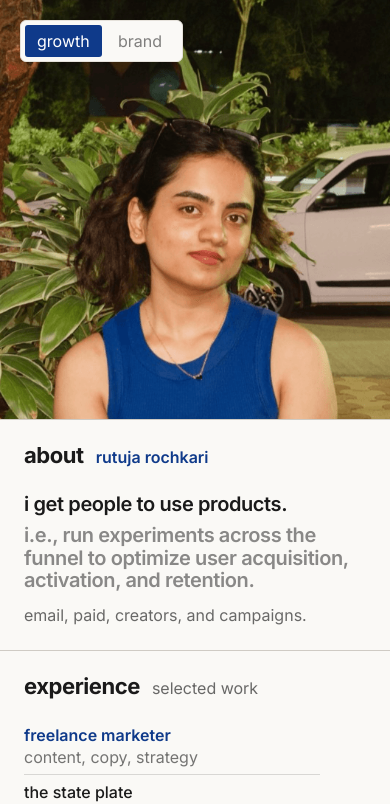
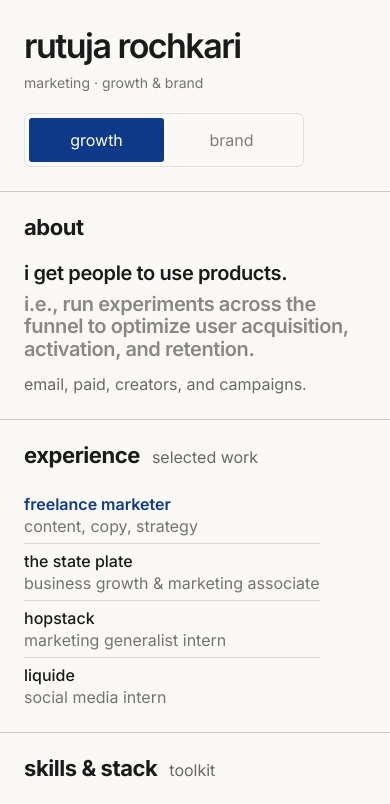
Before and after one commit to rutzonline/portfolio-site, a React (Vite) app: page / in a window 390 px wide. Shown: the top 804 px of the page. Built offline with nearby package versions, Linux system fonts and the light colour scheme; the HTML template or start-up script is replaced by a standard one.

Commit message:
Refine mobile portfolio header, About card and page navigation

```diff
--- a/src/App.tsx
+++ b/src/App.tsx
@@ -259,7 +259,7 @@ function NotesPage({ mode }: { mode: Mode }) {
               </span>
               <span
                 aria-hidden="true"
-                className="text-2xl leading-none text-[color:var(--hl-link)] opacity-0 transition-opacity group-hover:opacity-100"
+                className="text-2xl leading-none text-[color:var(--hl-link)] max-lg:opacity-100 opacity-0 transition-opacity group-hover:opacity-100"
               >
                 ↗
               </span>
@@ -541,7 +541,7 @@ function Experience({ mode }: { mode: Mode }) {
                 style={
                   active ? { background: colorFor(i), color: fg } : undefined
                 }
-                className="flex w-full items-center justify-between gap-4 px-6 py-3 text-left transition-colors duration-200 hover:bg-[#1A1A1A]/[0.03] lg:px-10"
+                className="experience-option flex w-full items-center justify-between gap-4 px-6 py-3 text-left transition-colors duration-200 hover:bg-[#1A1A1A]/[0.03] lg:px-10"
               >
                 <Logo
                   domain={stintDomains[i]}
@@ -937,8 +937,8 @@ function CaseStudy({
         i++
       }
       out.push(
-        <div key={i} className="lg:overflow-x-auto">
-          <table className="w-full border-collapse text-left max-lg:text-sm lg:min-w-[520px]">
+        <div key={i} className="overflow-x-auto">
+          <table className="w-full border-collapse text-left max-lg:text-sm min-w-[520px]">
             <thead>
               <tr>
                 {rows[0].map((h) => (
@@ -1191,7 +1191,7 @@ function CasesPage({ mode }: { mode: Mode }) {
               </span>
               <span
                 aria-hidden="true"
-                className="text-2xl leading-none text-[color:var(--hl-link)] opacity-0 transition-opacity group-hover:opacity-100"
+                className="text-2xl leading-none text-[color:var(--hl-link)] max-lg:opacity-100 opacity-0 transition-opacity group-hover:opacity-100"
               >
                 ↗
               </span>
@@ -1226,6 +1226,13 @@ function readHash(): { mode: Mode | null; page: PageKey | null } {
 }
 
 export default function App() {
+  const [isMobile, setIsMobile] = useState(() => window.matchMedia("(max-width: 1023px)").matches)
+  useEffect(() => {
+    const query = window.matchMedia("(max-width: 1023px)")
+    const update = () => setIsMobile(query.matches)
+    query.addEventListener("change", update)
+    return () => query.removeEventListener("change", update)
+  }, [])
   useEffect(() => {
     // Have both covers decoded before the first focus toggle.
     for (const src of [growthPortrait, contentPortrait]) {
@@ -1414,9 +1421,9 @@ export default function App() {
         }${independentPage ? "h-full min-h-0 " : ""}grid grid-cols-1 lg:h-full lg:grid-cols-[20%_repeat(3,minmax(0,1fr))] lg:grid-rows-2`}
       >
         <Card
-          ariaLabel="Portrait and portfolio focus"
+          ariaLabel="Portfolio focus"
           padded={false}
-          className={`portrait-card relative order-1 min-h-[420px] lg:order-none ${
+          className={`portrait-card relative order-1 lg:min-h-[420px] lg:order-none ${
             page ? "cursor-pointer max-lg:hidden" : ""
           }`}
           onClick={
@@ -1428,11 +1435,15 @@ export default function App() {
               : undefined
           }
         >
-          <PhotoSlideshow active={page !== null} portrait={content.portrait}
-            onReturnHome={page ? close : undefined} />
-          <div className="absolute left-5 top-5">
+          {!isMobile && <PhotoSlideshow active={page !== null} portrait={content.portrait}
+            onReturnHome={page ? close : undefined} />}
+          <div className="mobile-identity px-6 pt-7 lg:hidden">
+            <h1 className="text-[34px] font-semibold leading-[1.08] tracking-[-0.045em]">rutuja rochkari</h1>
+            <p className="mt-2 text-sm text-[#1A1A1A]/60">marketing · growth & brand</p>
+          </div>
+          <div className="px-6 pb-6 pt-5 lg:absolute lg:left-5 lg:top-5 lg:p-0">
             <div
-              className="toggle-group relative grid grid-cols-2 rounded-[6px] border border-[#E5E1DA] p-1"
+              className="toggle-group relative grid max-lg:max-w-[280px] grid-cols-2 rounded-[6px] border border-[#E5E1DA] p-1"
               role="group"
               aria-label="Choose portfolio focus"
             >
@@ -1456,7 +1467,7 @@ export default function App() {
                       `#${option}${page ? `/${slugOf(page, option)}` : ""}`,
                     )
                   }}
-                  className={`mode-button relative min-h-8 cursor-pointer rounded-[3px] px-3 text-base font-medium capitalize ${
+                  className={`mode-button relative min-h-11 lg:min-h-8 cursor-pointer rounded-[3px] px-3 text-base font-medium capitalize ${
                     mode === option ? "active" : ""
                   }`}
                 >
@@ -1476,45 +1487,35 @@ export default function App() {
                 : ""
             } lg:col-span-3 lg:col-start-2 lg:row-span-2 lg:row-start-1 lg:min-h-0 lg:p-10`}
           >
-            <div className="sticky top-0 z-30 -mx-6 -mt-6 flex shrink-0 items-center justify-between gap-3 border-b border-[var(--grid-line)] bg-[#FAF9F6] px-4 lg:hidden">
+            <div className="mobile-page-nav sticky top-0 z-30 -mx-6 -mt-6 flex shrink-0 items-center justify-between gap-3 border-b border-[var(--grid-line)] bg-[#FAF9F6] px-6 py-2 lg:hidden">
               <button
                 type="button"
                 onClick={mobileBack}
-                className="back-btn min-w-0 truncate"
+                className="back-btn min-h-11 min-w-0 truncate"
               >
                 <Chev />
                 {backLabel || "homepage"}
               </button>
-              <button
+              {backLabel && <button
                 type="button"
                 onClick={close}
-                aria-label="Close and return to homepage"
-                className="flex size-10 shrink-0 items-center justify-center"
+                aria-label="Return to homepage"
+                className="min-h-11 shrink-0 rounded-md border border-[var(--grid-line)] px-3 text-sm font-medium"
               >
-                <svg
-                  viewBox="0 0 24 24"
-                  aria-hidden="true"
-                  className="size-5"
-                  fill="none"
-                  stroke="currentColor"
-                  strokeWidth="1.8"
-                  strokeLinecap="round"
-                >
-                  <path d="M6 6l12 12M18 6L6 18" />
-                </svg>
-              </button>
+                home
+              </button>}
             </div>
             <header className={`-mx-6 flex shrink-0 items-baseline justify-between gap-4 px-6 lg:-mx-10 lg:px-10 ${page === "about" ? "about-page-header" : ""}`}>
               <div>
                 <h1 className="page-title leading-[1.15] tracking-[-0.02em]">
-                  <button
+                  {isMobile ? pageTitle(page, mode) : <button
                     type="button"
                     onClick={close}
                     title="Back to homepage"
                     className="text-left"
                   >
                     {pageTitle(page, mode)}
-                  </button>
+                  </button>}
                 </h1>
                 {page === "work" && (
                   <p className="mt-3 text-[#1A1A1A]/60">
@@ -1557,9 +1558,9 @@ export default function App() {
             <Card
               ariaLabel="About"
               className="order-2 lg:order-none"
-              {...openProps("about")}
+              {...(isMobile ? { bg: tint("about") } : openProps("about"))}
             >
-              <CardHeading detail="Rutuja Rochkari" detailClassName="font-semibold text-[color:var(--accent)]">About</CardHeading>
+              <CardHeading detail={isMobile ? undefined : "Rutuja Rochkari"} detailClassName="font-semibold text-[color:var(--accent)]">About</CardHeading>
               <div className="mt-6 lg:mt-auto">
                 <p className="about-intro font-semibold text-[20px] leading-[1.14] tracking-[-0.02em] xl:text-[22px]">
                   {aboutIntro.main}
--- a/src/index.css
+++ b/src/index.css
@@ -326,3 +326,20 @@ a[href],
   font-size: 15px;
   line-height: 1.5;
 }
+
+/* Mobile keeps the work in a single reading column. Moodboard tabs select
+   distinct content, so retain them while hiding duplicate contents menus. */
+@media (max-width: 1023px) {
+  .panel-menu:not([aria-label="moodboard sections"]) { display: none; }
+  .about-layout { grid-template-rows: minmax(0, 1fr); }
+  .page-article > header { align-items: flex-start; }
+  .page-article .page-title { font-size: 28px; line-height: 1.15; }
+  .page-article .case-title { font-size: 24px; }
+  .back-btn { min-height: 44px; }
+  .experience-option { flex-wrap: wrap; gap: 10px 12px; }
+  .experience-option > span:last-child {
+    flex-basis: 100%; padding-left: 52px; font-size: 13px;
+  }
+  .panel-menu[aria-label="moodboard sections"] button { min-height: 44px; }
+  .mood-item { opacity: .55; transform: none; }
+}
```
